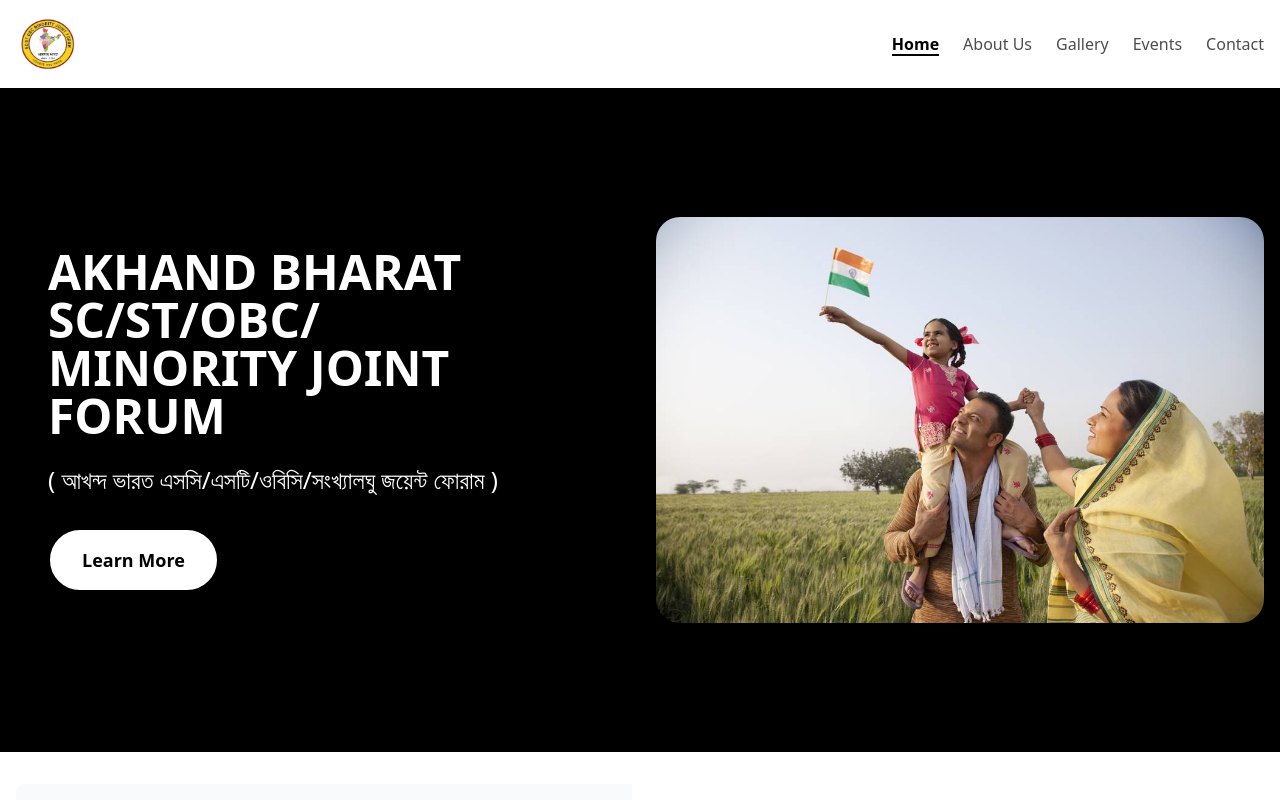
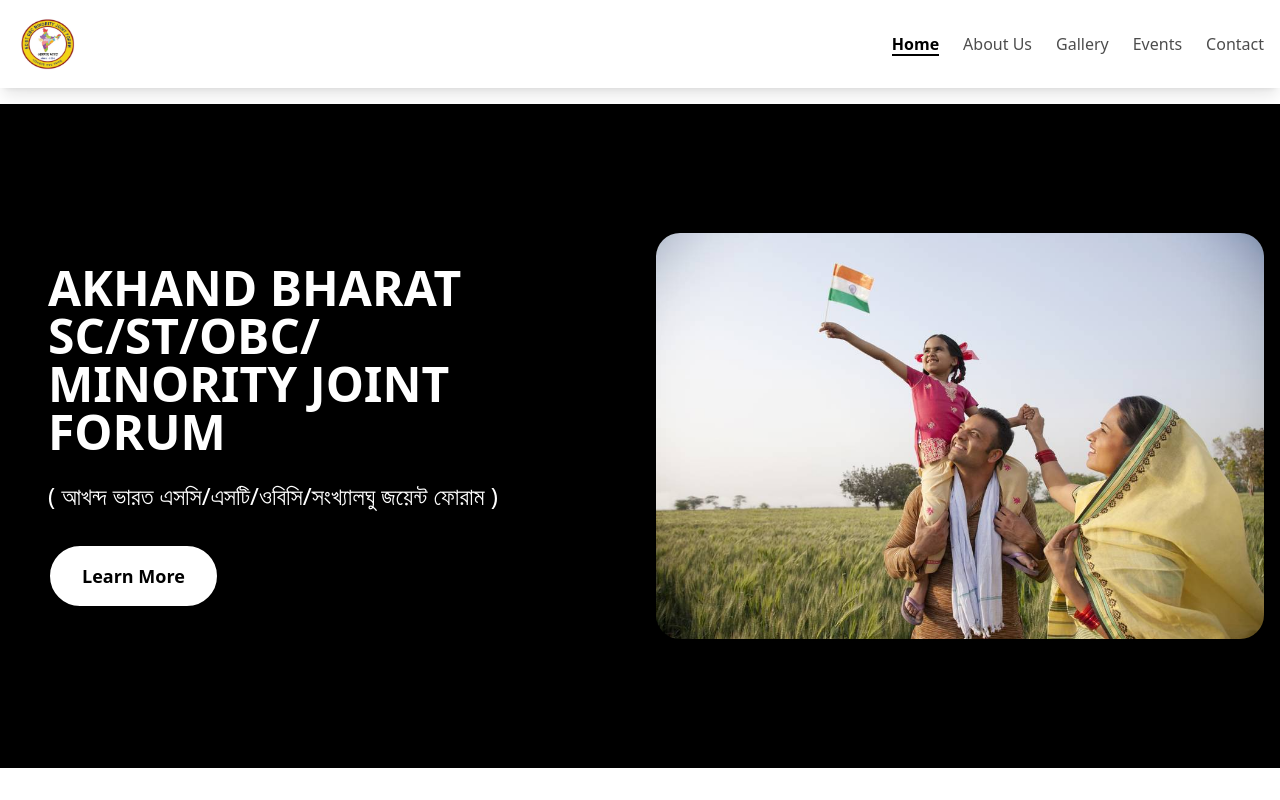
Before and after one commit to IAmShivay/ngo, a React (Vite) app: page / in a window 1280 px wide. Shown: the top 800 px of the page. Built offline with nearby package versions, Linux system fonts and the light colour scheme.

Commit message:
update Layout and Home components; conditionally render Header and Footer based on dashboard route, and clean up unused imports

```diff
--- a/src/App.tsx
+++ b/src/App.tsx
@@ -18,7 +18,6 @@
           <Route path="events" element={<Events />} />
           <Route path="contact" element={<Contact />} />
           <Route path="dashboard" element={<Dashboard />} />
-
         </Route>
       </Routes>
     </Router>
--- a/src/components/Layout.tsx
+++ b/src/components/Layout.tsx
@@ -1,15 +1,18 @@
-import { Outlet } from 'react-router-dom';
+import { Outlet, useLocation } from 'react-router-dom';
 import Header from './Header';
 import Footer from './Footer';
 
 export default function Layout() {
+  const location = useLocation();
+  const isDashboardRoute = location.pathname.startsWith('/dashboard');
+
   return (
     <div className="min-h-screen flex flex-col">
-      <Header />
-      <main className="flex-grow">
+      {!isDashboardRoute && <Header />}
+      <main className={`flex-grow ${isDashboardRoute ? '' : 'mt-4'}`}>
         <Outlet />
       </main>
-      <Footer />
+      {!isDashboardRoute && <Footer />}
     </div>
   );
 }
--- a/src/pages/Home.tsx
+++ b/src/pages/Home.tsx
@@ -30,11 +30,8 @@
       <Hero />
       <SliderPage />
       <WhatWeDoSection />
-      {/* <Founders /> */}
       <MissionVision />
       <ResponsiveComponent />
-      {/* <UpcomingEvents /> */}
-      {/* <Committee /> */}
       <Quote />
       <Gallery />
       <VideoSlider videos={videos} />
```
